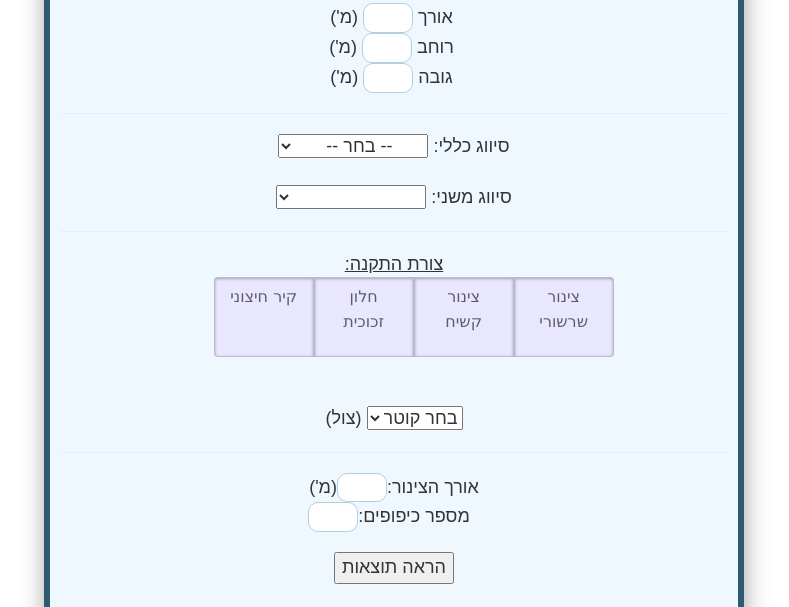
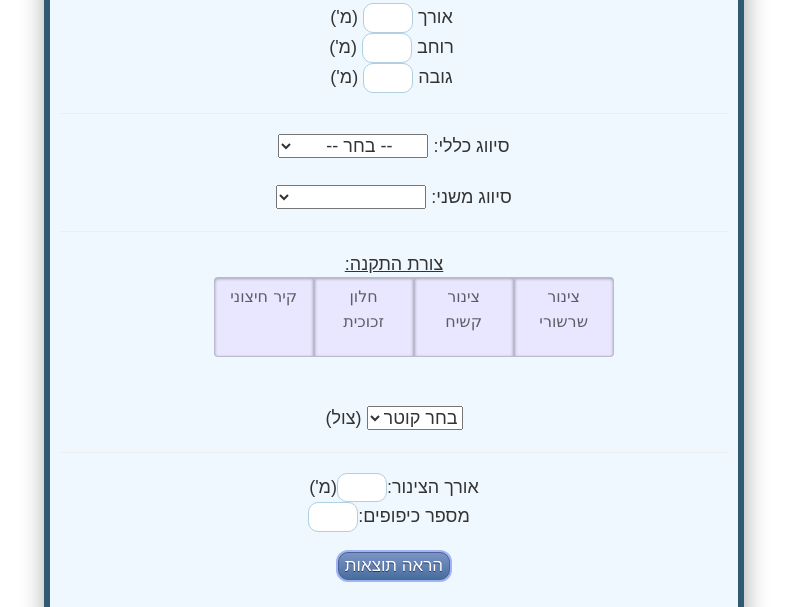
Before and after one commit to DanielNe24/MiloCalculator, a website: page index.html in a window 1280 px wide. Shown: the part 184-791 px from the top of the page, without its empty margins (246-1035 px from the left). Drawn offline with Linux system fonts and the light colour scheme.

Commit message:
first commi

```diff
--- a/index.html
+++ b/index.html
@@ -71,7 +71,7 @@
 &nbsp&nbspמספר כיפופים:<input type="text" class="textInput" id="pipeTurns">
   		</div>
   		<div class="contentNotRmv">
-  			<button type="button" id='res' onclick="results()">הראה תוצאות</button>
+  			<button class="res" type="button" id='res' onclick="results()">הראה תוצאות</button>
   		</div>
       <hr>
       <div id="results">
--- a/prettify.css
+++ b/prettify.css
@@ -235,6 +235,33 @@ label {
 
 }
 
+.res {
+  -moz-box-shadow: 0px 0px 0px 2px #9fb4f2;
+  -webkit-box-shadow: 0px 0px 0px 2px #9fb4f2;
+  box-shadow: 0px 0px 0px 2px #9fb4f2;
+  background:-webkit-gradient(linear, left top, left bottom, color-stop(0.05, #7892c2), color-stop(1, #476e9e));
+  background:-moz-linear-gradient(top, #7892c2 5%, #476e9e 100%);
+  background:-webkit-linear-gradient(top, #7892c2 5%, #476e9e 100%);
+  background:-o-linear-gradient(top, #7892c2 5%, #476e9e 100%);
+  background:-ms-linear-gradient(top, #7892c2 5%, #476e9e 100%);
+  background:linear-gradient(to bottom, #7892c2 5%, #476e9e 100%);
+  filter:progid:DXImageTransform.Microsoft.gradient(startColorstr='#7892c2', endColorstr='#476e9e',GradientType=0);
+  background-color:#7892c2;
+  -moz-border-radius:10px;
+  -webkit-border-radius:10px;
+  border-radius:10px;
+  border:1px solid #4e6096;
+  display:inline-block;
+  cursor:pointer;
+  color:#ffffff;
+  font-family:Arial;
+  font-size:17px;
+  text-decoration:none;
+  text-shadow:0px 1px 0px #283966;
+
+
+}
+
 .contentNotRmv {
   height: auto;
   margin: auto;
```
